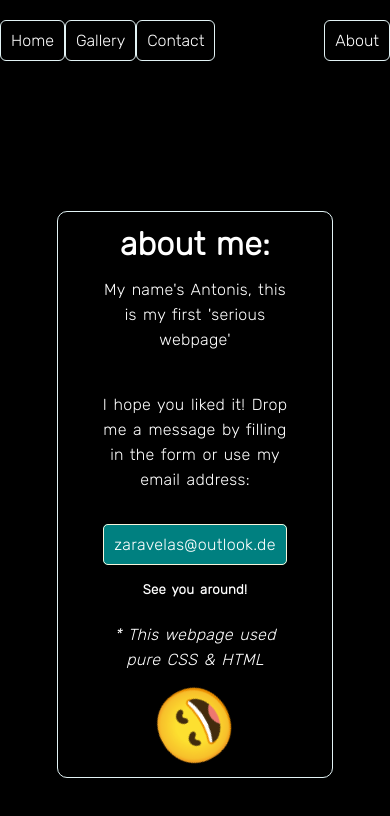
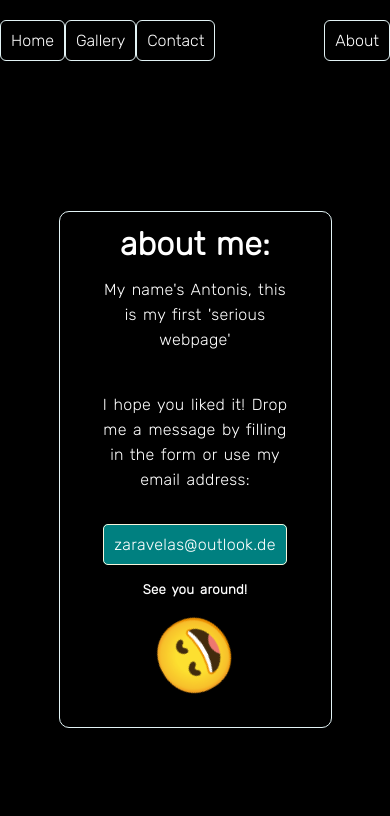
Before and after one commit to AntonisZaravelas/Ioannina, a plain HTML site: page about.html in a window 390 px wide. Drawn offline with Linux system fonts and the light colour scheme; a web font is replaced by a local one.

Commit message:
more media queries

```diff
--- a/about.html
+++ b/about.html
@@ -30,7 +30,6 @@
         <p> <a href="mailto:zaravelas@outlook.de"> zaravelas@outlook.de</a>
         </p>
         <h5>See you around!</h5>
-        <p><i>* This webpage used pure CSS & HTML</i></p>
         <p class="smiley">😄</p>
     </div>
 </body>
--- a/css/index.css
+++ b/css/index.css
@@ -273,6 +273,8 @@ figcaption {
     color: white;
     border-radius: 10px;
     border: 1px solid #e2f3f5;
+    max-width:500px;
+    box-sizing: border-box;
 }
 
 form div {
@@ -294,7 +296,7 @@ form div input:focus {
 }
 
 .multicolor {
-    animation: multi 5s infinite forwards linear;
+    animation: multi 2s infinite forwards linear;
 }
 
 .textarea {
@@ -328,7 +330,7 @@ input[type=submit]:hover {
 
 .aboutme {
     margin: 150px auto;
-    width: 60vw;
+    width: 40vw;
     padding: 20px;
     text-align: center;
     height: auto;
@@ -336,6 +338,8 @@ input[type=submit]:hover {
     color: white;
     border-radius: 10px;
     border: 1px solid #e2f3f5;
+    max-width:500px;
+    box-sizing: border-box;
 }
 
 .aboutme p {
@@ -361,7 +365,7 @@ input[type=submit]:hover {
     animation: smile 3s infinite forwards linear;
     font-size: 70px;
     width: fit-content;
-    margin: 0 auto;
+    margin: 20px auto;
 }
 
 /* keyframes*/
@@ -378,23 +382,19 @@ input[type=submit]:hover {
 
 @keyframes multi {
     0% {
-        color: red;
+        color: white;
     }
 
-    25% {
-        color: blue;
-    }
+
 
     50% {
         color: orange;
     }
 
-    75% {
-        color: white;
-    }
+
 
     100% {
-        color: teal;
+        color: white;
     }
 }
 
@@ -478,6 +478,11 @@ input[type=submit]:hover {
 
 @media only screen and (max-width: 550px) {
 
+    .formtime {
+        width: 70vw;
+    }
+
+
     .formtime label,
     .formlabel div {
         font-size: 12px;
@@ -495,4 +500,16 @@ input[type=submit]:hover {
         border-radius: 10px;
         padding: 5px;
     }
+
+    .aboutme {
+        margin: 150px auto;
+        width: 70vw;
+        padding: 20px;
+        text-align: center;
+        height: auto;
+        min-height: 450px;
+        color: white;
+        border-radius: 10px;
+        border: 1px solid #e2f3f5;
+    }
 }
```
Also changed, not shown: contact.html (+4 -4 lines).
